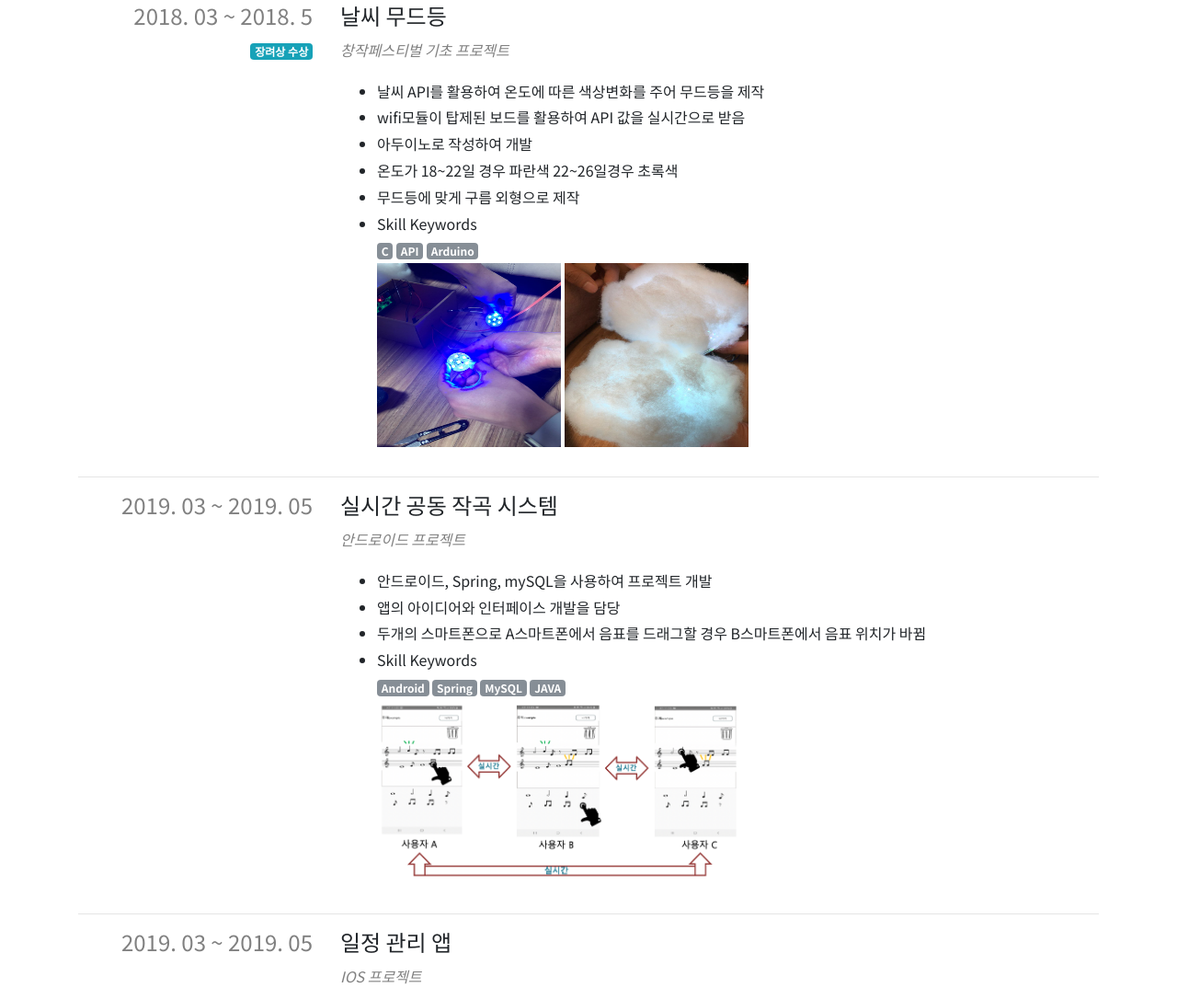
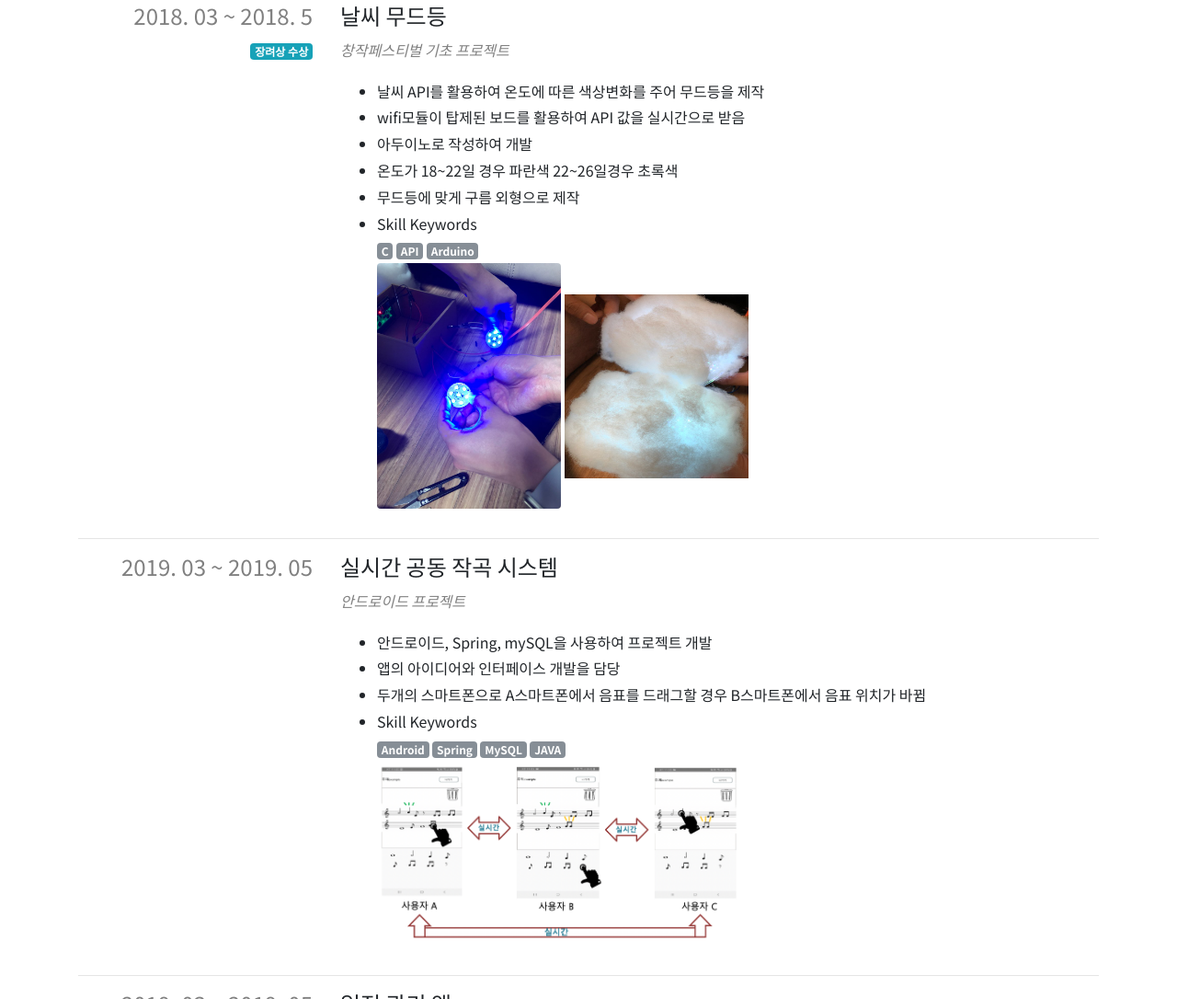
Before and after one commit to shoon0224/Portfolio, a plain HTML site: page index.html in a window 1280 px wide. Shown: the part 1715-2801 px from the top of the page at 92% size. Drawn offline with nearby package versions, Linux system fonts and the light colour scheme; files whose address does not match are found by name.

```diff
--- a/index.html
+++ b/index.html
@@ -334,7 +334,7 @@
                     <span class="badge badge-secondary">API</span>
                     <span class="badge badge-secondary">Arduino</span>
                   </div>
-                  <img src="./static/image/p1/1.jpg" alt="무드등" width="200"
+                  <img class="img-fluid rounded profile-img" src="./static/image/p1/1.jpg" alt="무드등" width="200"
                     height="200">
                   <img src="https://shoon0224.github.io/portfolio/static/image/p1/2.jpg" alt="무드등" width="200"
                     height="200">
```
